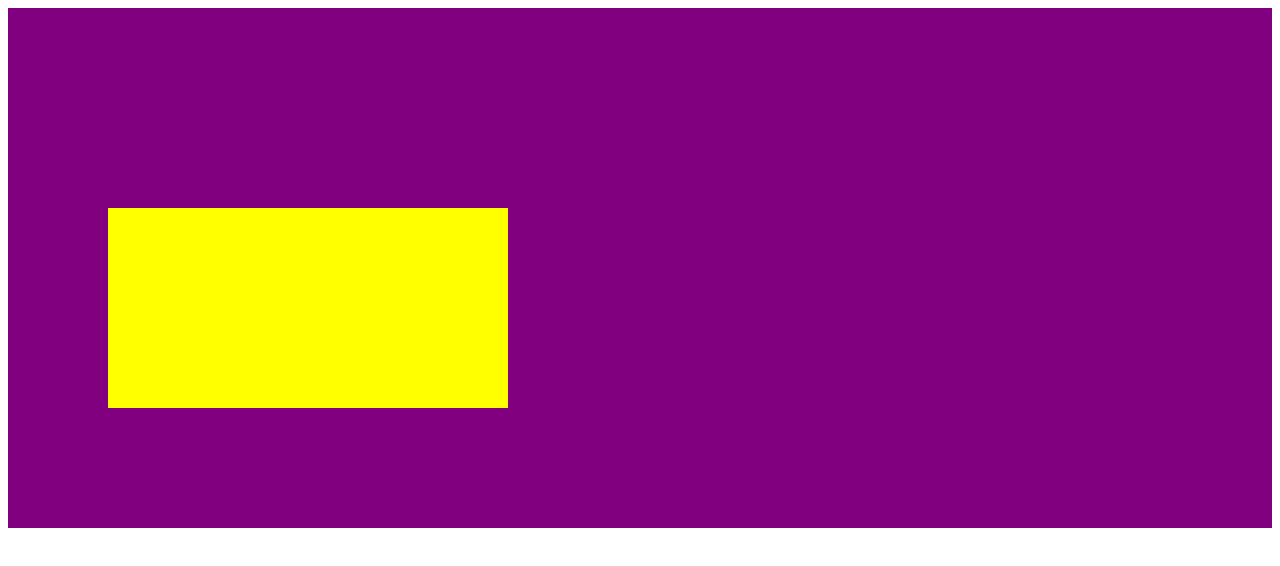
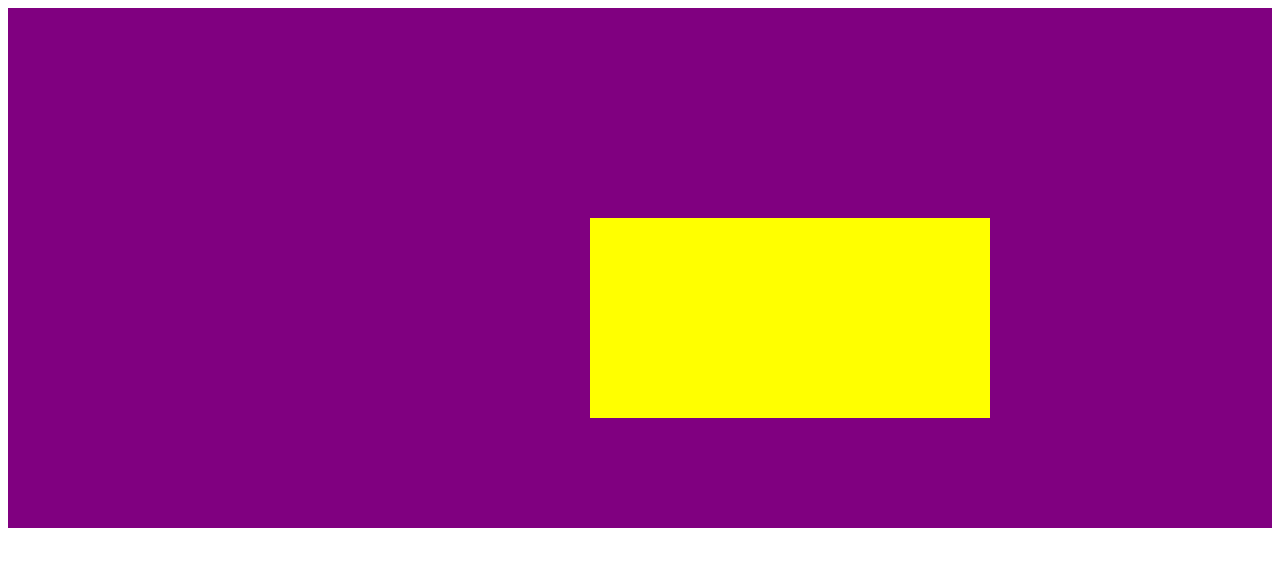
Before and after one commit to michellevillaca/HTML-CSS, a plain HTML site: page Exercícios/ex022 - IMAGENS DE FUNDO/fundo007.html in a window 1280 px wide. Drawn offline with Linux system fonts and the light colour scheme.

Commit message:
fazendo testes com a função "transform"

```diff
--- a/Exercícios/ex022 - IMAGENS DE FUNDO/fundo007.html
+++ b/Exercícios/ex022 - IMAGENS DE FUNDO/fundo007.html
@@ -18,8 +18,10 @@
             width: 400px;
             background-color: yellow;
 
-            left: 100px;
-            top: 200px;
+            left: 50%;
+            top: 50%;
+
+            transform: translate(-50px, -50px);
         }
     </style>
 </head>
```
